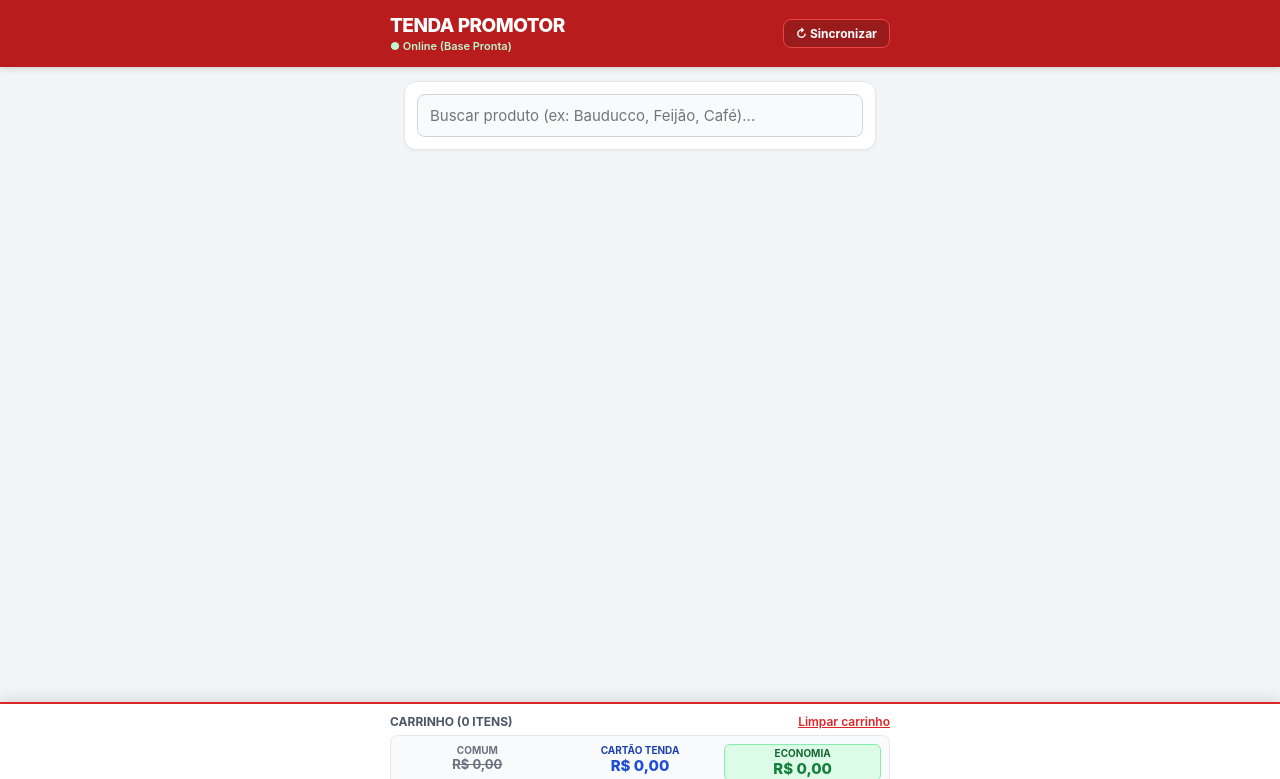
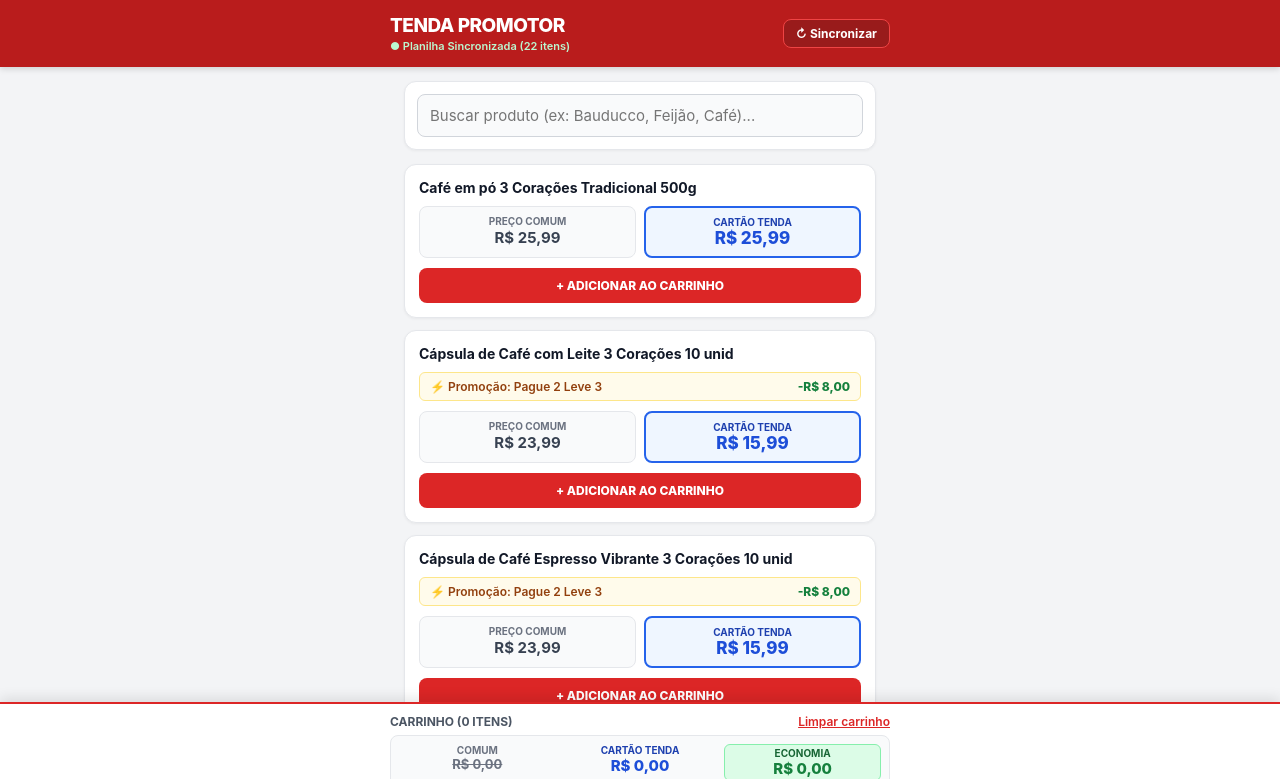
Before and after one commit to promotortenda/Tenda-Promotor, a plain HTML site: page Index.html in a window 1280 px wide. Both pictures are taken after a click on the button "↻ Sincronizar". Shown: the top 779 px of the page. Drawn offline with Linux system fonts and the light colour scheme.

Commit message:
Refactor Index.html by removing LINK_CSV and adding sincronizarPlanilha
Removed LINK_CSV variable and added sincronizarPlanilha function to update status.

```diff
--- a/Index.html
+++ b/Index.html
@@ -84,7 +84,6 @@
 </footer>
 
 <script>
-  var LINK_CSV = "https://google.com";
   var produtos = [
     {id:1, nome:"Café em pó 3 Corações Tradicional 500g", comum:25.99, cartao:25.99, regra:""},
     {id:2, nome:"Cápsula de Café com Leite 3 Corações 10 unid", comum:23.99, cartao:15.99, regra:"Promoção: Pague 2 Leve 3"},
@@ -167,5 +166,11 @@
     document.getElementById("totalEconomia").innerText = fmt(c1 - c2);
   }
 
-  function limparNum(v) {
-    if (!v) return 0;
+  function sincronizarPlanilha() {
+    document.getElementById("statusBase").innerText = "● Planilha Sincronizada (" + produtos.length + " itens)";
+  }
+
+  desenhar(produtos);
+</script>
+</body>
+</html>
```
